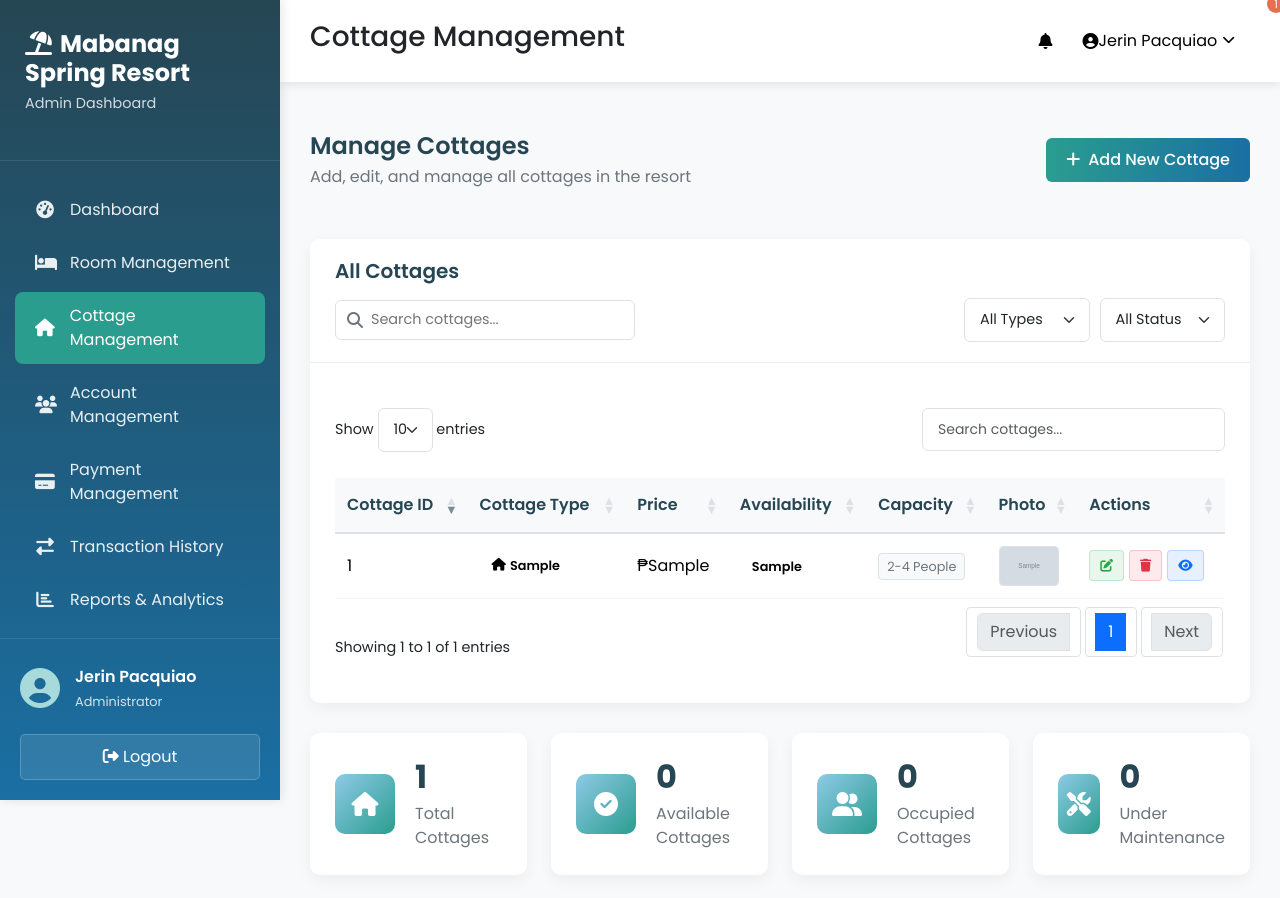
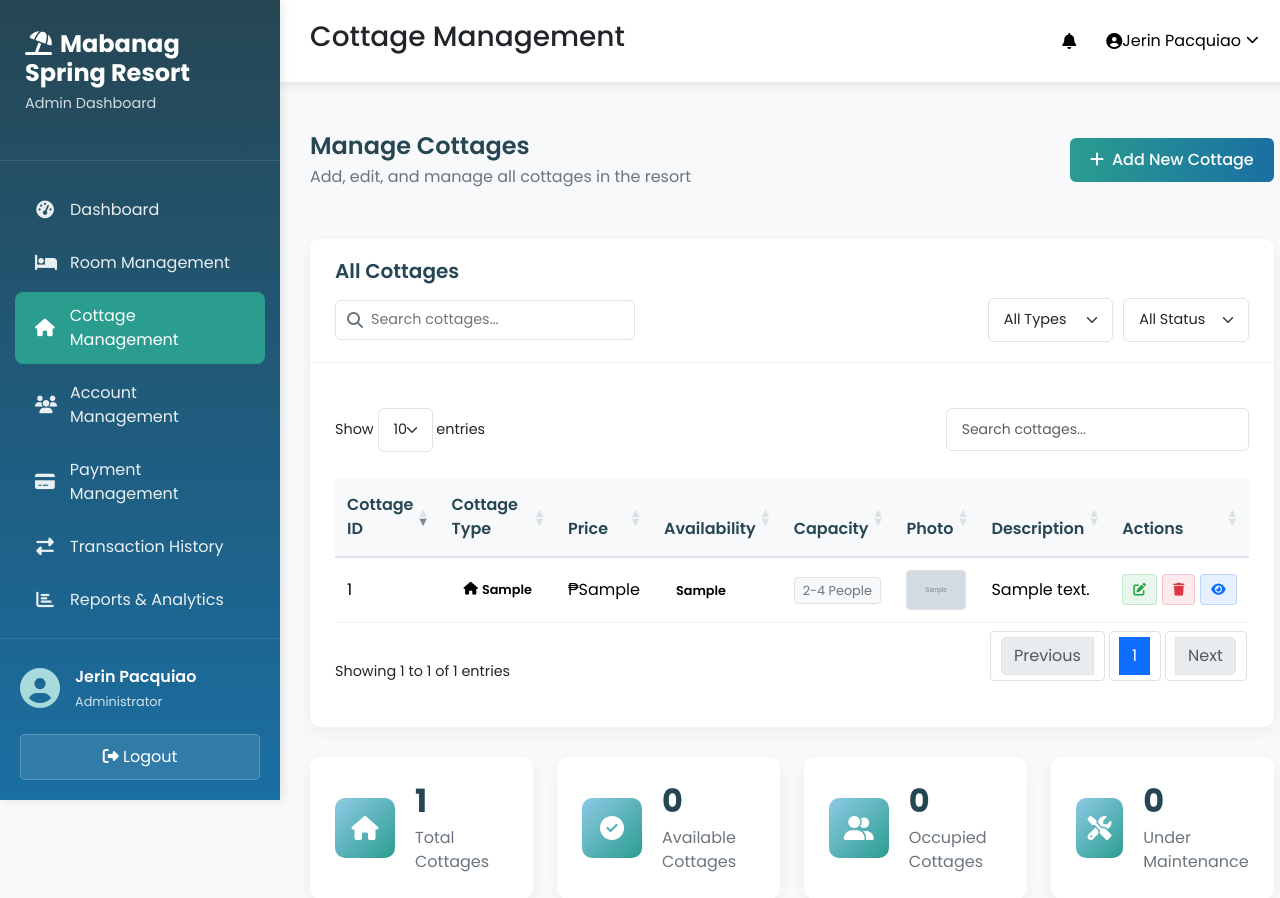
Before and after one commit to NMSCSTR/MABANAG-SPRING-RESORT, a PHP site: page /admin/cottage.php in a window 1280 px wide; the page is wider, and only the part inside the window is pictured. Shown: the top 898 px of that part. Before the commit the page ends 848 px from the top of that part, so only its background shows below. Run offline with PHP 8.4, Linux system fonts and the light colour scheme; a user stored in the database is signed in; data comes from the database, SQL or seed files in the repository; tables that the repository leaves empty hold one stand-in row (values such as "Sample post"); grey boxes marked "Sample" are stand-in pictures; some libraries are stand-ins or nearby versions.

Commit message:
cottage fix

```diff
--- a/admin/add_cottage.php
+++ b/admin/add_cottage.php
@@ -10,7 +10,7 @@ if(ISSET($_POST['add_cottage'])){
     $cottage_type = mysqli_real_escape_string($conn, $_POST['cottage_type']);
     $cottage_price = mysqli_real_escape_string($conn, $_POST['cottage_price']);
     $cottage_availability = mysqli_real_escape_string($conn, $_POST['cottage_availability']);
-    $description = mysqli_real_escape_string($conn, $_POST['description'] ?? '');
+    $cottage_description = mysqli_real_escape_string($conn, $_POST['description'] ?? '');
 
     // Validate required fields
     if(empty($cottage_type)) {
@@ -107,8 +107,8 @@ if(ISSET($_POST['add_cottage'])){
             $_SESSION['alert_title'] = 'Duplicate Entry!';
         } else {
             // Insert into database
-            $sql = "INSERT INTO `cottage` (`cottage_type`, `cottage_price`, `cottage_availability`, `photo`, `description`)
-                    VALUES ('$cottage_type', '$cottage_price', '$cottage_availability', '$photo_name', '$description')";
+            $sql = "INSERT INTO `cottage` (`cottage_type`, `cottage_price`, `cottage_availability`, `photo`, `cottage_description`)
+                    VALUES ('$cottage_type', '$cottage_price', '$cottage_availability', '$photo_name', '$cottage_description')";
 
             if($conn->query($sql)) {
                 $_SESSION['alert_type'] = 'success';
--- a/admin/cottage.php
+++ b/admin/cottage.php
@@ -178,6 +178,7 @@
                                         <th>Availability</th>
                                         <th>Capacity</th>
                                         <th>Photo</th>
+                                        <th>Description</th>
                                         <th>Actions</th>
                                     </tr>
                                 </thead>
@@ -227,6 +228,7 @@
                                                 <div class="no-photo">No Image</div>
                                             <?php endif; ?>
                                         </td>
+                                        <td><?php echo $fetch['cottage_description']?></td>
                                         <td>
                                             <div class="action-buttons">
                                                 <button class="btn btn-sm btn-edit" data-bs-toggle="modal" data-bs-target="#editCottageModal"
@@ -234,6 +236,7 @@
                                                     data-type="<?php echo $fetch['cottage_type']?>"
                                                     data-price="<?php echo $fetch['cottage_price']?>"
                                                     data-availability="<?php echo $fetch['cottage_availability']?>"
+                                                    data-description="<?php echo htmlspecialchars($fetch['cottage_description'], ENT_QUOTES); ?>"
                                                     data-photo="<?php echo $fetch['photo']?>">
                                                     <i class="fas fa-edit"></i>
                                                 </button>
@@ -247,6 +250,7 @@
                                                     data-type="<?php echo $fetch['cottage_type']?>"
                                                     data-price="<?php echo $fetch['cottage_price']?>"
                                                     data-availability="<?php echo $fetch['cottage_availability']?>"
+                                                    data-description="<?php echo htmlspecialchars($fetch['cottage_description'], ENT_QUOTES); ?>"
                                                     data-photo="<?php echo $fetch['photo']?>"
                                                     data-capacity="<?php echo $capacity?>">
                                                     <i class="fas fa-eye"></i>
@@ -431,7 +435,7 @@
                             </div>
                             <div class="col-md-6">
                                 <div class="mb-3">
-                                    <label for="edit_cottage_price" class="form-label">Price per Night ($) <span class="text-danger">*</span></label>
+                                    <label for="edit_cottage_price" class="form-label">Price per Night (₱) <span class="text-danger">*</span></label>
                                     <input type="number" class="form-control" id="edit_cottage_price" name="cottage_price" step="0.01" min="0" required>
                                 </div>
                             </div>
@@ -510,7 +514,8 @@
                                 </div>
                                 <div class="detail-item">
                                     <strong>Description:</strong>
-                                    <p id="view_cottage_description" class="mt-2">No description available.</p>
+                                    <!-- <p id="view_cottage_description" class="mt-2">No description available.</p> -->
+                                    <span id="view_cottage_description"></span>
                                 </div>
                             </div>
                         </div>
--- a/admin/edit_cottage.php
+++ b/admin/edit_cottage.php
@@ -117,7 +117,7 @@ if(ISSET($_POST['edit_cottage'])){
                     `cottage_price` = '$cottage_price',
                     `cottage_availability` = '$cottage_availability',
                     `photo` = '$photo_name',
-                    `description` = '$description'
+                    `cottage_description` = '$description'
                     WHERE `cottage_id` = '$cottage_id'";
         } else {
             // Update without changing the photo
@@ -125,7 +125,7 @@ if(ISSET($_POST['edit_cottage'])){
                     `cottage_type` = '$cottage_type',
                     `cottage_price` = '$cottage_price',
                     `cottage_availability` = '$cottage_availability',
-                    `description` = '$description'
+                    `cottage_description` = '$description'
                     WHERE `cottage_id` = '$cottage_id'";
         }
 
--- a/admin/room.php
+++ b/admin/room.php
@@ -370,7 +370,7 @@
                         <div class="row">
                             <div class="col-md-6">
                                 <div class="mb-3">
-                                    <label for="room_price" class="form-label">Price per Night ($) <span class="text-danger">*</span></label>
+                                    <label for="room_price" class="form-label">Price per Night (₱) <span class="text-danger">*</span></label>
                                     <input type="number" class="form-control" id="room_price" name="room_price" step="0.01" required>
                                 </div>
                             </div>
--- a/js/cottage_script.js
+++ b/js/cottage_script.js
@@ -111,12 +111,15 @@ document.addEventListener('DOMContentLoaded', function() {
             const cottageType = button.getAttribute('data-type');
             const cottagePrice = button.getAttribute('data-price');
             const cottageAvailability = button.getAttribute('data-availability');
+            const cottageDescription = button.getAttribute('data-description');
             const cottagePhoto = button.getAttribute('data-photo');
 
             document.getElementById('edit_cottage_id').value = cottageId;
             document.getElementById('edit_cottage_type').value = cottageType;
             document.getElementById('edit_cottage_price').value = cottagePrice;
             document.getElementById('edit_cottage_availability').value = cottageAvailability;
+            document.getElementById('edit_cottage_description').value = cottageDescription;
+
             document.getElementById('current_cottage_photo').textContent = cottagePhoto || 'No photo';
 
             // Update capacity
@@ -137,13 +140,16 @@ document.addEventListener('DOMContentLoaded', function() {
             const cottageType = button.getAttribute('data-type');
             const cottagePrice = button.getAttribute('data-price');
             const cottageAvailability = button.getAttribute('data-availability');
+            const cottageDescription = button.getAttribute('data-description');
             const cottagePhoto = button.getAttribute('data-photo');
             const cottageCapacity = capacityMap[cottageType] || '2-4 People';
 
             document.getElementById('view_cottage_id').textContent = cottageId;
             document.getElementById('view_cottage_type').textContent = cottageType + ' Cottage';
-            document.getElementById('view_cottage_price').textContent = '₱' + cottagePrice + '/night';
+            document.getElementById('view_cottage_price').textContent = '₱' + cottagePrice;
             document.getElementById('view_cottage_availability').textContent = cottageAvailability;
+            document.getElementById('view_cottage_description').innerHTML = cottageDescription.replace(/\n/g, '<br>');
+            document.getElementById('view_cottage_description').innerHTML = cottageDescription && cottageDescription.trim() ? cottageDescription.replace(/\n/g, '<br>') : '<span class="text-muted">No description available.</span>';
             document.getElementById('view_cottage_capacity').textContent = cottageCapacity;
 
             // Set photo
```
Also changed, not shown: photos/1759058128_standard_cottage.jpg (added), photos/1759058197_standard_cottage.jpg (added).
